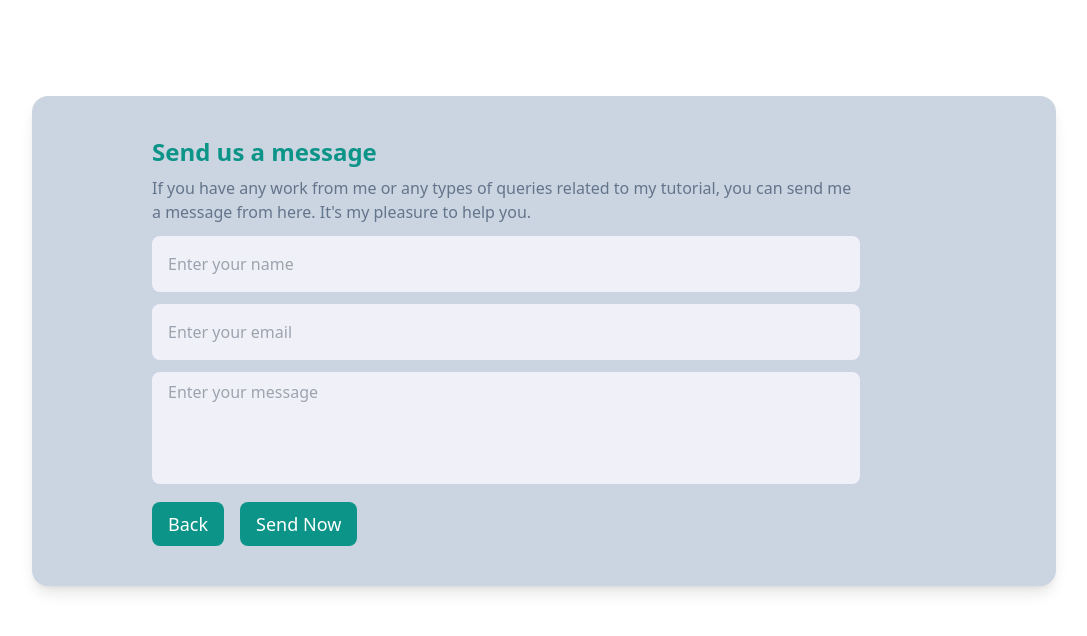
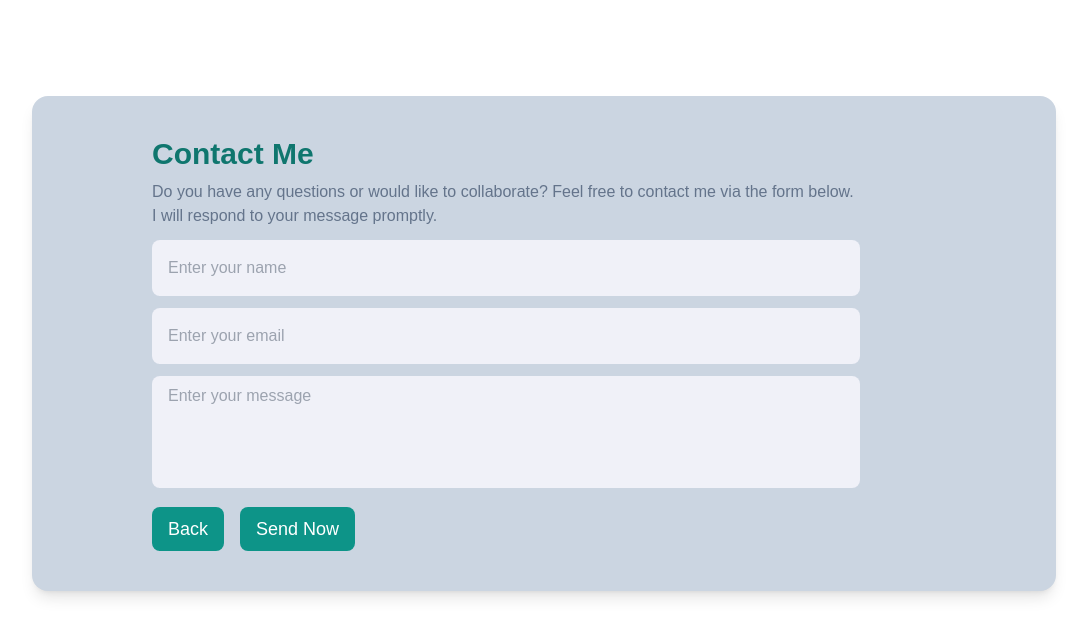
Before and after one commit to Viking0207/MyPortfolio, an Angular app: page /cont-me in a window 1280 px wide. Shown: the top 636 px of the page, without its empty margins (96-1183 px from the left). Built offline with nearby package versions, Linux system fonts and the light colour scheme.

Commit message:
feat(maintenance): creating a confirm and alert function

```diff
--- a/src/app/navigation/contact-me/contact-me.component.html
+++ b/src/app/navigation/contact-me/contact-me.component.html
@@ -1,27 +1,24 @@
-<div class="container mx-auto max-w-5xl p-10 bg-slate-300 text-slate-500 rounded-2xl shadow-lg mt-24">
+<div class="container font-imul mx-auto max-w-5xl p-10 bg-slate-300 text-slate-500 rounded-2xl shadow-lg mt-24">
   <div class="content flex flex-col lg:flex-row lg:items-center lg:justify-between">
     <div class="right-side lg:w-3/4 lg:ml-20 w-full">
-      <div class="topic-text text-2xl font-semibold text-teal-600">Send us a message</div>
+      <div class="topic-text text-3xl font-semibold text-teal-600 dark:text-teal-700">Contact Me</div>
       <p class="mt-2">
-        If you have any work from me or any types of queries related to my tutorial, you can send me a message from here. It's my pleasure to help you.
-      </p>
+        Do you have any questions or would like to collaborate? Feel free to contact me via the form below. I will respond to your message promptly.      </p>
       <form action="#">
         <div class="input-box h-14 my-3">
-          <input type="text" placeholder="Enter your name" class="w-full h-full bg-[#f0f1f8] rounded-lg px-4 text-base focus:outline-none" required />
+          <input type="text" placeholder="Enter your name" class="w-full h-full bg-[#f0f1f8] rounded-lg px-4 text-base focus:outline-none" required/>
         </div>
         <div class="input-box h-14 my-3">
-          <input type="email" placeholder="Enter your email" class="w-full h-full bg-[#f0f1f8] rounded-lg px-4 text-base focus:outline-none" required />
+          <input type="email" placeholder="Enter your email" class="w-full h-full bg-[#f0f1f8] rounded-lg px-4 text-base focus:outline-none" required/>
         </div>
         <div class="input-box message-box my-3">
           <textarea placeholder="Enter your message" class="w-full bg-[#f0f1f8] rounded-lg px-4 py-2 h-28 text-base resize-none focus:outline-none"></textarea>
         </div>
         <div class="button mt-3 space-x-4">
           <input type="button" value="Back" (click)="goBack()" class="bg-teal-600 text-white text-lg px-4 py-2 rounded-lg cursor-pointer transition ease-in-out duration-300 hover:bg-teal-900" />
-          <input type="submit" value="Send Now" class="bg-teal-600 text-white text-lg px-4 py-2 rounded-lg cursor-pointer transition ease-in-out duration-300 hover:bg-teal-900" />
+          <input type="submit" value="Send Now" (click)="submitAccept($event)" class="bg-teal-600 text-white text-lg px-4 py-2 rounded-lg cursor-pointer transition ease-in-out duration-300 hover:bg-teal-900" />
         </div>
       </form>
     </div>
   </div>
 </div>
-
-<!-- Tailwind breakpoints -->
--- a/src/app/navigation/contact-me/contact-me.component.ts
+++ b/src/app/navigation/contact-me/contact-me.component.ts
@@ -14,4 +14,13 @@ export class ContactMeComponent {
     this.router.navigate(['/home'])
   }
 
+  submitAccept(event: Event) {
+    event.preventDefault();
+    if (confirm("Apakah kamu yakin?")) {
+      //Ok
+      alert("Baiklah, terimakasih!!")
+      this.router.navigate(['/home'])
+    }
+  }
+
 }
```
